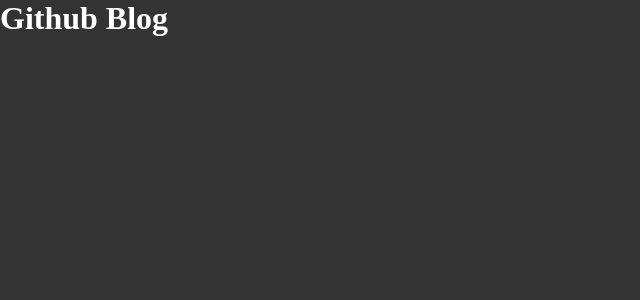
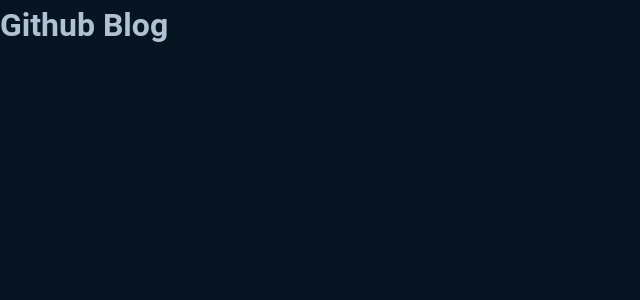
Before and after one commit to ThauanyAA/github-blog, a React (Vite) app: page / in a window 1280 px wide. Shown: the top 300 px of the page, without its empty margins (0-640 px from the left). Built offline with nearby package versions, Linux system fonts and the light colour scheme.

Commit message:
Set up font and theme colors

```diff
--- a/index.html
+++ b/index.html
@@ -3,6 +3,9 @@
   <head>
     <meta charset="UTF-8" />
     <meta name="viewport" content="width=device-width, initial-scale=1.0" />
+    <link rel="preconnect" href="https://fonts.googleapis.com" />
+    <link rel="preconnect" href="https://fonts.gstatic.com" crossorigin />
+    <link href="https://fonts.googleapis.com/css2?family=Nunito:wght@200..1000&display=swap" rel="stylesheet" />
     <title>Github Blog</title>
   </head>
   <body>
--- a/src/@types/styles.d.ts
+++ b/src/@types/styles.d.ts
@@ -4,5 +4,5 @@
 type Theme = typeof defaultTheme;
 
 declare module 'styled-components' {
-  export type DefaultTheme = Theme;
+  export interface DefaultTheme extends Theme {}
 }
--- a/src/App.tsx
+++ b/src/App.tsx
@@ -4,7 +4,7 @@
 export function App() {
 
   return (
-    <ThemeProvider theme={{defaultTheme}}>
+    <ThemeProvider theme={defaultTheme}>
       <GlobalStyle />
       <h1>Github Blog</h1>
     </ThemeProvider>
--- a/src/styles/global.ts
+++ b/src/styles/global.ts
@@ -7,8 +7,21 @@
     box-sizing: border-box;
   }
 
+  :focus {
+    outline: 0;
+    box-shadow: 0 0 0 2px ${({ theme }) => theme.colors.primary};
+  }
+
   body {
-    background: #333;
-    color: #FFF;
+    background: ${({ theme }) => theme.colors.baseBackground};
+    color: ${({ theme }) => theme.colors.text};
+  }
+
+  body, input, textarea, button {
+    font-family: ${({ theme }) => theme.fonts.body};
+    font-weight: 400;
+    font-size: 1rem;
+    line-height: 1.6;
+    -webkit-font-smoothing: antialiased;
   }
 `;
--- a/src/styles/themes/default.ts
+++ b/src/styles/themes/default.ts
@@ -1,17 +1,20 @@
 export const defaultTheme = {
   colors: {
     white: '#ffffff',
-    primary: '#8257e6',
-    secondary: '#04d361',
-    background: '#121214',
-    text: '#e1e1e6',
-    border: '#202024',
-    inputBackground: '#202024',
-    inputText: '#c4c4cc',
+    primary: '#3294F8',
+    title: '#e7edf4',
+    subtitle: '#c4d4e3',
+    text: '#AFC2D4',
+    span: '#7B96B2',
+    label: '#3A536B',
+    border: '#1C2F41',
+    basePost: '#112131',
+    baseProfile: '#0B1B2B',
+    baseBackground: '#071422',
+    baseInput: '#040F1A',
   },
   fonts: {
     body: 'Roboto, sans-serif',
-    heading: 'Poppins, sans-serif',
   },
   breakpoints: {
     mobile: '768px',
```
